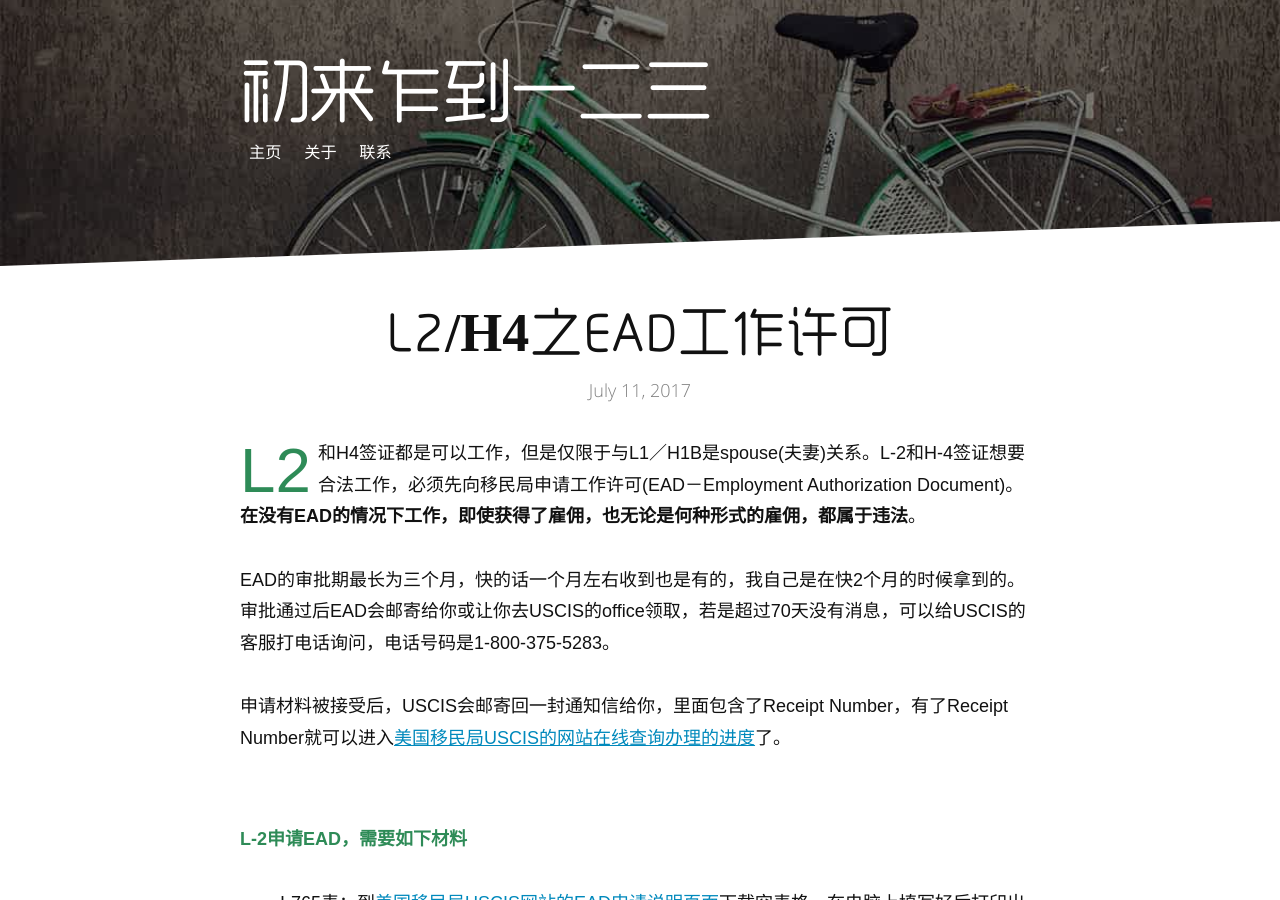
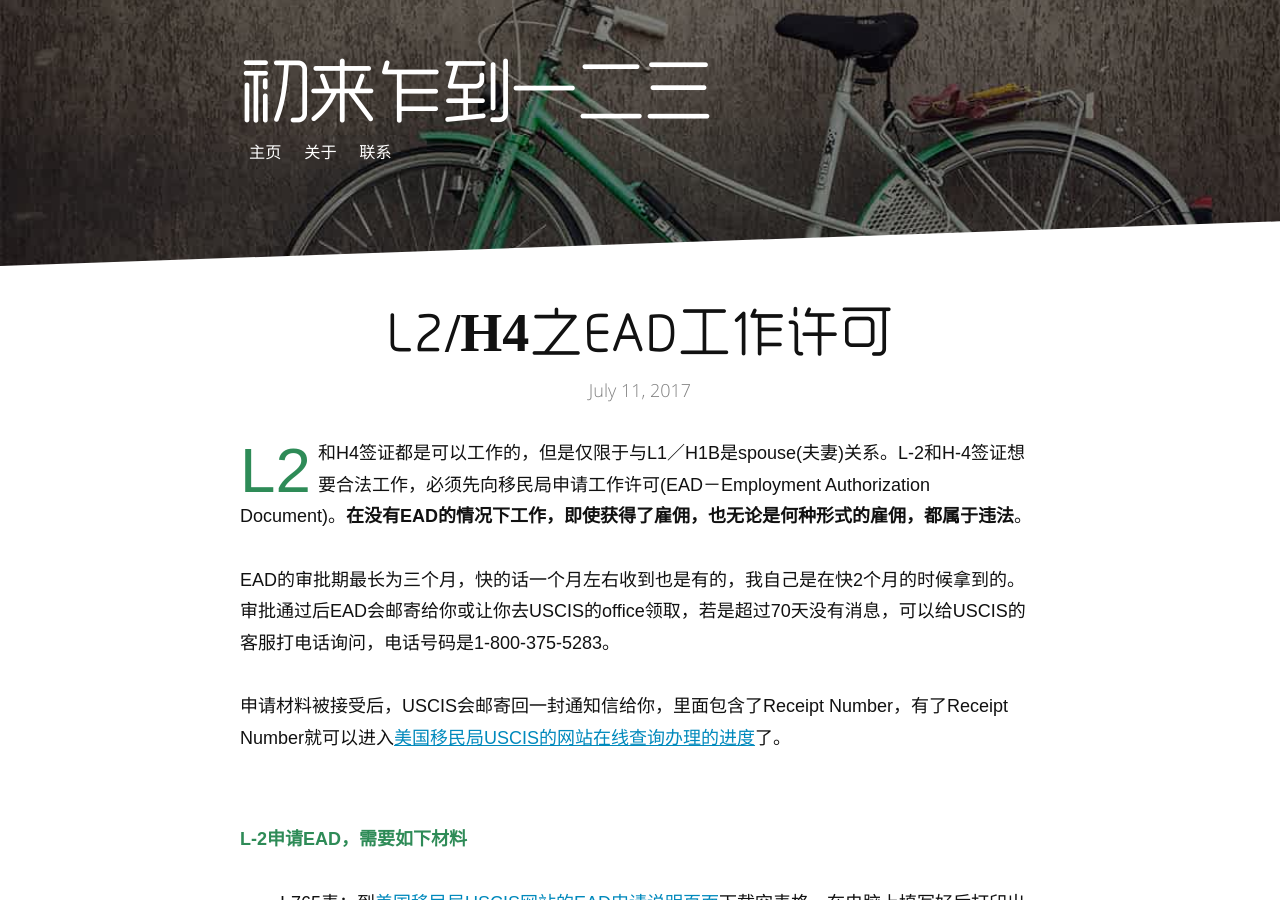
Before and after one commit to wolfwifee/wolfwifee.github.com, a Jekyll site: the page built from _posts/2016-03-03-get-ead-in-l2-visa.md, in a window 1280 px wide and 900 px high. Built offline with Jekyll 4.4.1, drawn with Linux system fonts in a browser that asks for light colours; comment, search, counter and statistics services are not loaded.

Commit message:
Update 2016-03-03-get-ead-in-l2-visa.md

```diff
--- a/_posts/2016-03-03-get-ead-in-l2-visa.md
+++ b/_posts/2016-03-03-get-ead-in-l2-visa.md
@@ -10,7 +10,7 @@ date: 2017-07-11
 ---
 
 
-<span class="dropcap">L2</span>和H4签证都是可以工作，但是仅限于与L1／H1B是spouse(夫妻)关系。L-2和H-4签证想要合法工作，必须先向移民局申请工作许可(EAD－Employment Authorization Document)。**在没有EAD的情况下工作，即使获得了雇佣，也无论是何种形式的雇佣，都属于违法**。
+<span class="dropcap">L2</span>和H4签证都是可以工作的，但是仅限于与L1／H1B是spouse(夫妻)关系。L-2和H-4签证想要合法工作，必须先向移民局申请工作许可(EAD－Employment Authorization Document)。**在没有EAD的情况下工作，即使获得了雇佣，也无论是何种形式的雇佣，都属于违法**。
 
 EAD的审批期最长为三个月，快的话一个月左右收到也是有的，我自己是在快2个月的时候拿到的。审批通过后EAD会邮寄给你或让你去USCIS的office领取，若是超过70天没有消息，可以给USCIS的客服打电话询问，电话号码是1-800-375-5283。
 
```
